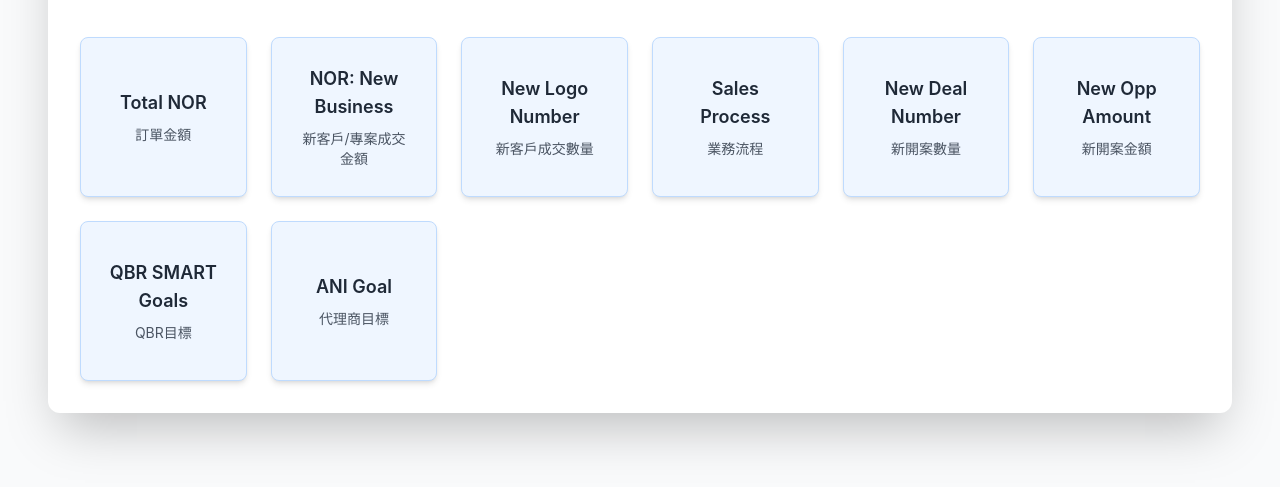
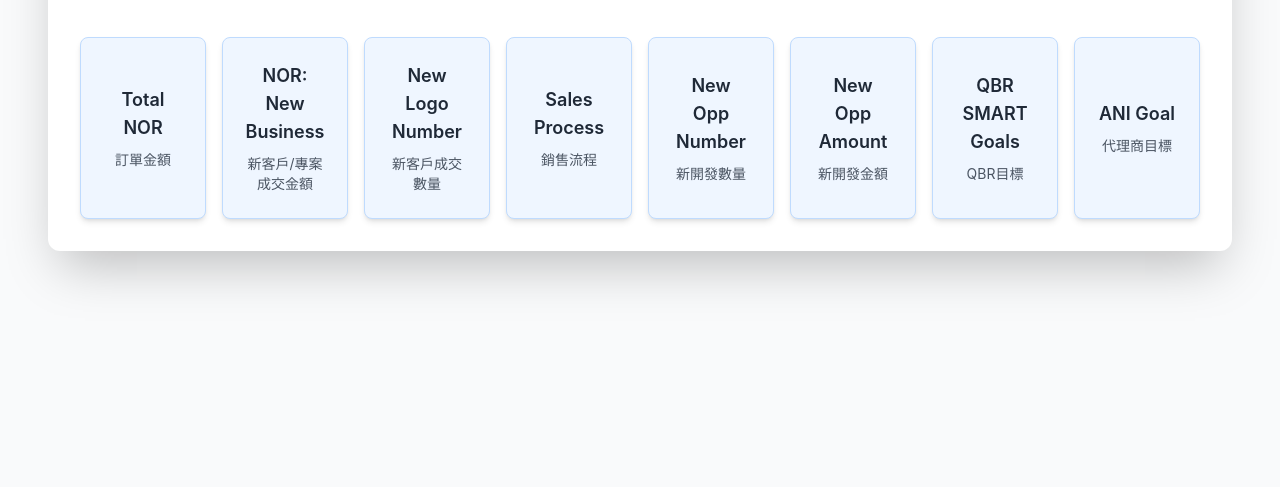
Before and after one commit to WilliamYehCE95/SalesDashboard, a plain HTML site: page index.html in a window 1280 px wide. Shown: the part 187-674 px from the top of the page. Drawn offline with nearby package versions, Linux system fonts and the light colour scheme.

Commit message:
Update index.html

```diff
--- a/index.html
+++ b/index.html
@@ -22,7 +22,7 @@
 <body class="bg-gray-50 p-4 sm:p-8 md:p-10 lg:p-12 antialiased">
     <!--
     Main container for the dashboard.
-    - Removed `max-w-7xl` to allow the dashboard to expand more on very large screens.
+    - `max-w-screen-2xl`: Limits the maximum width for very large screens to prevent boxes from becoming excessively wide.
     - `mx-auto`: Centers the block horizontally.
     - `text-center`: Centers all inline content within this div.
     - `py-8 px-4`: Adds vertical and horizontal padding.
@@ -30,7 +30,7 @@
     - `shadow-2xl`: Adds a significant shadow for depth and visual separation from the background.
     - `bg-white`: Sets the background of the dashboard itself to white.
     -->
-    <div class="dashboard w-full mx-auto text-center py-8 px-4 sm:px-6 lg:px-8 bg-white rounded-xl shadow-2xl">
+    <div class="dashboard max-w-screen-2xl mx-auto text-center py-8 px-4 sm:px-6 lg:px-8 bg-white rounded-xl shadow-2xl">
         <!--
         Main title of the dashboard.
         - `text-4xl`: Large text size for emphasis.
@@ -57,12 +57,12 @@
         - `grid`: Enables CSS Grid layout.
         - `grid-cols-1`: Default to 1 column on smallest screens (mobile-first).
         - `sm:grid-cols-2`: 2 columns on small screens (640px and up).
-        - `md:grid-cols-3`: **Changed to 3 columns on medium screens (was 4).**
-        - `lg:grid-cols-4`: **Changed to 4 columns on large screens (was 8).** This significantly widens the boxes.
-        - `xl:grid-cols-6`: **Added new breakpoint for extra-large screens to show 6 columns.**
-        - `gap-6`: Increased the gap between grid items for better visual separation.
+        - `md:grid-cols-4`: **Reverted to 4 columns on medium screens (768px and up) for narrower boxes.**
+        - `lg:grid-cols-6`: **Set to 6 columns on large screens (1024px and up) for significantly narrower boxes.**
+        - `xl:grid-cols-8`: **Set to 8 columns on extra-large screens (1280px and up) to fit even more cards.**
+        - `gap-4`: Reduced the gap between grid items slightly.
         -->
-        <div class="grid grid-cols-1 sm:grid-cols-2 md:grid-cols-3 lg:grid-cols-4 xl:grid-cols-6 gap-6">
+        <div class="grid grid-cols-1 sm:grid-cols-2 md:grid-cols-4 lg:grid-cols-6 xl:grid-cols-8 gap-4">
             <!--
             Individual dashboard cell component.
             Each cell is designed with consistent styling for a clean, modular look.
@@ -71,9 +71,9 @@
             - `shadow-md`: Adds a subtle shadow for a card-like effect.
             - `border border-blue-200`: A light blue border to define the cell boundaries.
             - `hover:shadow-lg hover:scale-105 transition duration-300 ease-in-out`: Adds interactive hover effects for better user engagement.
-            - `min-h-[160px]`: Slightly increased min-height for better proportion with wider boxes.
+            - `min-h-[140px]`: Adjusted min-height for better proportion with narrower boxes.
             -->
-            <div class="cell bg-blue-50 rounded-lg shadow-md border border-blue-200 hover:shadow-lg hover:scale-105 transition duration-300 ease-in-out min-h-[160px]">
+            <div class="cell bg-blue-50 rounded-lg shadow-md border border-blue-200 hover:shadow-lg hover:scale-105 transition duration-300 ease-in-out min-h-[140px]">
                 <!--
                 Wrapping the content in an <a> tag to make the entire cell clickable.
                 - `href`: The target URL for the link.
@@ -87,44 +87,51 @@
                    target="_blank"
                    rel="noopener noreferrer"
                    class="block w-full h-full flex flex-col items-center justify-center p-6 text-current no-underline">
-                    <!-- Heading for the metric. -->
+                    <!-- Heading for the metric. Translated to Traditional Chinese from the image. -->
                     <h3 class="text-lg font-semibold text-gray-800 mb-2">Total NOR</h3>
-                    <!-- Description of the metric. -->
+                    <!-- Description of the metric. Translated to Traditional Chinese from the image. -->
                     <p class="text-sm text-gray-600">訂單金額</p>
                 </a>
             </div>
 
-            <div class="cell bg-blue-50 p-6 rounded-lg shadow-md flex flex-col items-center justify-center min-h-[160px] border border-blue-200 hover:shadow-lg hover:scale-105 transition duration-300 ease-in-out">
+            <div class="cell bg-blue-50 p-6 rounded-lg shadow-md flex flex-col items-center justify-center min-h-[140px] border border-blue-200 hover:shadow-lg hover:scale-105 transition duration-300 ease-in-out">
+                <!-- Translated to Traditional Chinese from the image. -->
                 <h3 class="text-lg font-semibold text-gray-800 mb-2">NOR: New Business</h3>
                 <p class="text-sm text-gray-600">新客戶/專案成交金額</p>
             </div>
 
-            <div class="cell bg-blue-50 p-6 rounded-lg shadow-md flex flex-col items-center justify-center min-h-[160px] border border-blue-200 hover:shadow-lg hover:scale-105 transition duration-300 ease-in-out">
+            <div class="cell bg-blue-50 p-6 rounded-lg shadow-md flex flex-col items-center justify-center min-h-[140px] border border-blue-200 hover:shadow-lg hover:scale-105 transition duration-300 ease-in-out">
+                <!-- Translated to Traditional Chinese from the image. -->
                 <h3 class="text-lg font-semibold text-gray-800 mb-2">New Logo Number</h3>
                 <p class="text-sm text-gray-600">新客戶成交數量</p>
             </div>
 
-            <div class="cell bg-blue-50 p-6 rounded-lg shadow-md flex flex-col items-center justify-center min-h-[160px] border border-blue-200 hover:shadow-lg hover:scale-105 transition duration-300 ease-in-out">
+            <div class="cell bg-blue-50 p-6 rounded-lg shadow-md flex flex-col items-center justify-center min-h-[140px] border border-blue-200 hover:shadow-lg hover:scale-105 transition duration-300 ease-in-out">
+                <!-- Translated to Traditional Chinese from the image. -->
                 <h3 class="text-lg font-semibold text-gray-800 mb-2">Sales Process</h3>
-                <p class="text-sm text-gray-600">業務流程</p>
+                <p class="text-sm text-gray-600">銷售流程</p>
             </div>
 
-            <div class="cell bg-blue-50 p-6 rounded-lg shadow-md flex flex-col items-center justify-center min-h-[160px] border border-blue-200 hover:shadow-lg hover:scale-105 transition duration-300 ease-in-out">
-                <h3 class="text-lg font-semibold text-gray-800 mb-2">New Deal Number</h3>
-                <p class="text-sm text-gray-600">新開案數量</p>
+            <div class="cell bg-blue-50 p-6 rounded-lg shadow-md flex flex-col items-center justify-center min-h-[140px] border border-blue-200 hover:shadow-lg hover:scale-105 transition duration-300 ease-in-out">
+                <!-- Translated to Traditional Chinese from the image. -->
+                <h3 class="text-lg font-semibold text-gray-800 mb-2">New Opp Number</h3>
+                <p class="text-sm text-gray-600">新開發數量</p>
             </div>
 
-            <div class="cell bg-blue-50 p-6 rounded-lg shadow-md flex flex-col items-center justify-center min-h-[160px] border border-blue-200 hover:shadow-lg hover:scale-105 transition duration-300 ease-in-out">
+            <div class="cell bg-blue-50 p-6 rounded-lg shadow-md flex flex-col items-center justify-center min-h-[140px] border border-blue-200 hover:shadow-lg hover:scale-105 transition duration-300 ease-in-out">
+                <!-- Translated to Traditional Chinese from the image. -->
                 <h3 class="text-lg font-semibold text-gray-800 mb-2">New Opp Amount</h3>
-                <p class="text-sm text-gray-600">新開案金額</p>
+                <p class="text-sm text-gray-600">新開發金額</p>
             </div>
 
-            <div class="cell bg-blue-50 p-6 rounded-lg shadow-md flex flex-col items-center justify-center min-h-[160px] border border-blue-200 hover:shadow-lg hover:scale-105 transition duration-300 ease-in-out">
+            <div class="cell bg-blue-50 p-6 rounded-lg shadow-md flex flex-col items-center justify-center min-h-[140px] border border-blue-200 hover:shadow-lg hover:scale-105 transition duration-300 ease-in-out">
+                <!-- Translated to Traditional Chinese from the image. -->
                 <h3 class="text-lg font-semibold text-gray-800 mb-2">QBR SMART Goals</h3>
                 <p class="text-sm text-gray-600">QBR目標</p>
             </div>
 
-            <div class="cell bg-blue-50 p-6 rounded-lg shadow-md flex flex-col items-center justify-center min-h-[160px] border border-blue-200 hover:shadow-lg hover:scale-105 transition duration-300 ease-in-out">
+            <div class="cell bg-blue-50 p-6 rounded-lg shadow-md flex flex-col items-center justify-center min-h-[140px] border border-blue-200 hover:shadow-lg hover:scale-105 transition duration-300 ease-in-out">
+                <!-- Translated to Traditional Chinese from the image. -->
                 <h3 class="text-lg font-semibold text-gray-800 mb-2">ANI Goal</h3>
                 <p class="text-sm text-gray-600">代理商目標</p>
             </div>
```
